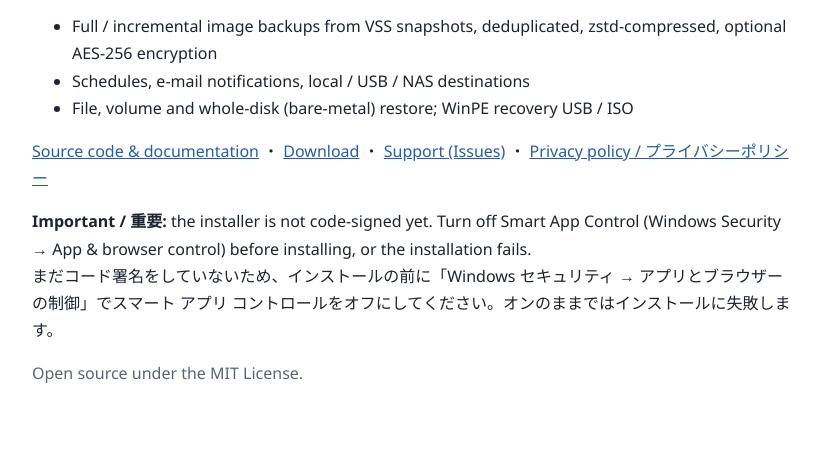
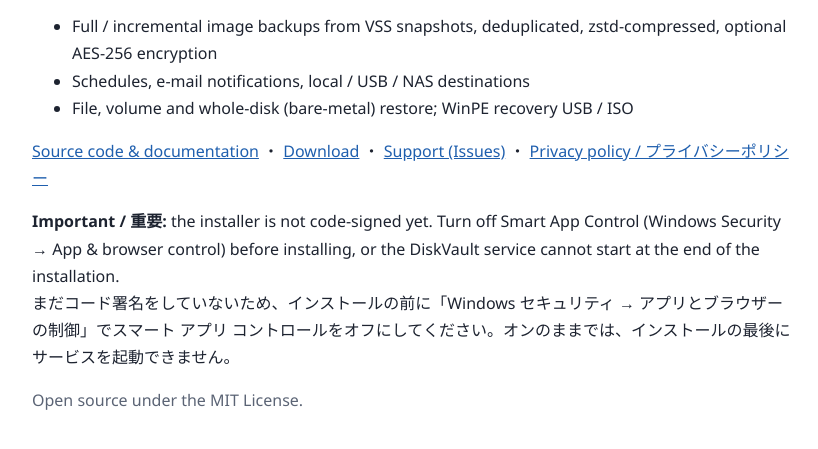
Before and after one commit to YomoKinaAz/DiskVault, a plain HTML site: page docs/index.html in a window 1280 px wide. Shown: the part 177-626 px from the top of the page, without its empty margins (228-1046 px from the left). Drawn offline with Linux system fonts and the light colour scheme.

Commit message:
Notice: Smart App Control blocks the service start at the end of setup
Co-Authored-By: Claude Opus 5.5 <noreply@anthropic.com>

```diff
--- a/docs/index.html
+++ b/docs/index.html
@@ -25,8 +25,8 @@
   <a href="https://github.com/YomoKinaAz/DiskVault/issues">Support (Issues)</a> ・
   <a href="privacy.html">Privacy policy / プライバシーポリシー</a>
 </p>
-<p><strong>Important / 重要:</strong> the installer is not code-signed yet. Turn off Smart App Control (Windows Security → App &amp; browser control) before installing, or the installation fails.<br>
-まだコード署名をしていないため、インストールの前に「Windows セキュリティ → アプリとブラウザーの制御」でスマート アプリ コントロールをオフにしてください。オンのままではインストールに失敗します。</p>
+<p><strong>Important / 重要:</strong> the installer is not code-signed yet. Turn off Smart App Control (Windows Security → App &amp; browser control) before installing, or the DiskVault service cannot start at the end of the installation.<br>
+まだコード署名をしていないため、インストールの前に「Windows セキュリティ → アプリとブラウザーの制御」でスマート アプリ コントロールをオフにしてください。オンのままでは、インストールの最後にサービスを起動できません。</p>
 <p class="sub">Open source under the MIT License.</p>
 </body>
 </html>
```
Also changed, not shown: 1 other file.
